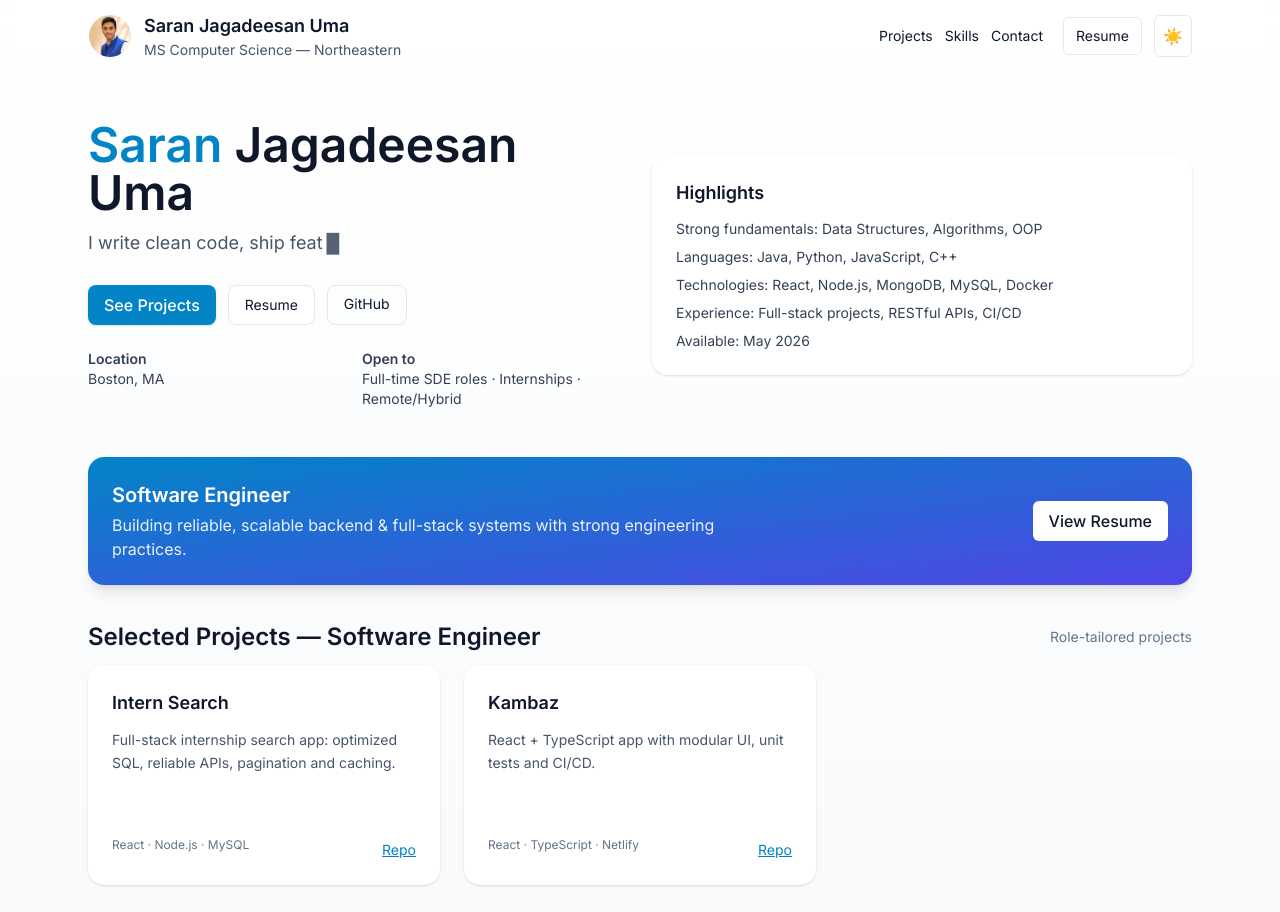
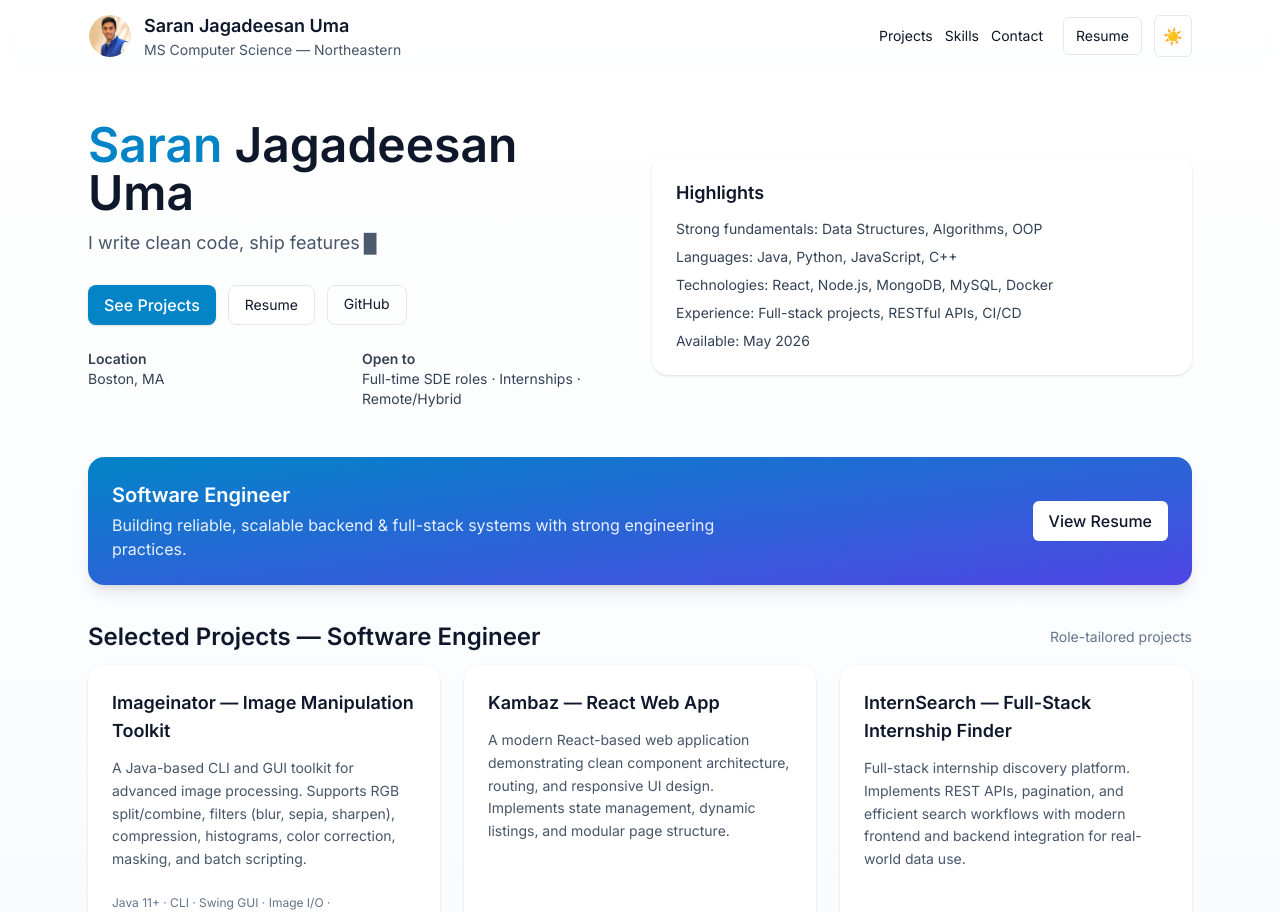
Before and after one commit to Saran-Jagadeesan-Uma/Saran-Portfolio, a React (Vite) app: page / in a window 1280 px wide. Shown: the top 912 px of the page. Built offline with nearby package versions, Linux system fonts and the light colour scheme.

Commit message:
Update content.js

```diff
--- a/src/data/content.js
+++ b/src/data/content.js
@@ -1,4 +1,5 @@
 // src/data/content.js
+
 export const ROLES = {
   SOFTWARE: "software",
   ML: "ml",
@@ -9,94 +10,131 @@ export const ROLE_META = {
   [ROLES.SOFTWARE]: {
     id: ROLES.SOFTWARE,
     label: "Software Engineer",
-    short: "Building reliable, scalable backend & full-stack systems with strong engineering practices.",
+    short:
+      "Building reliable, scalable backend & full-stack systems with strong engineering practices.",
     resume: "/resume-software.pdf",
     accent: "from-sky-600 to-indigo-600",
   },
   [ROLES.ML]: {
     id: ROLES.ML,
     label: "Machine Learning Engineer",
-    short: "Engineering ML systems, model deployment, and ML infrastructure for production use.",
+    short:
+      "Engineering ML systems, model deployment, and ML infrastructure for production use.",
     resume: "/resume-ml.pdf",
     accent: "from-green-500 to-emerald-600",
   },
   [ROLES.DATA]: {
     id: ROLES.DATA,
     label: "Data Analyst / Scientist",
-    short: "Turning data into insights: analysis, visualisation, and decision support.",
+    short:
+      "Turning data into insights: analysis, visualisation, and decision support.",
     resume: "/resume-data.pdf",
     accent: "from-amber-400 to-orange-500",
   },
 };
 
-// small sample projects per role — replace with your real projects and links
 export const PROJECTS = [
+  /* ---------------- SOFTWARE PROJECTS ---------------- */
   {
-    id: "p1",
+    id: "imageinator",
     role: ROLES.SOFTWARE,
-    title: "Intern Search",
-    desc: "Full-stack internship search app: optimized SQL, reliable APIs, pagination and caching.",
+    title: "Imageinator — Image Manipulation Toolkit",
+    desc:
+      "A Java-based CLI and GUI toolkit for advanced image processing. Supports RGB split/combine, filters (blur, sepia, sharpen), compression, histograms, color correction, masking, and batch scripting.",
+    repo: "https://github.com/Saran-Jagadeesan-Uma/Image-Manipulation-Toolkit",
+    demo: null,
+    tech: ["Java 11+", "CLI", "Swing GUI", "Image I/O", "Scripting"],
+  },
+  {
+    id: "kambaz",
+    role: ROLES.SOFTWARE,
+    title: "Kambaz — React Web App",
+    desc:
+      "A modern React-based web application demonstrating clean component architecture, routing, and responsive UI design. Implements state management, dynamic listings, and modular page structure.",
+    repo: "https://github.com/Saran-Jagadeesan-Uma/kambaz-react-web-app",
+    demo: null,
+    tech: ["React", "Tailwind CSS", "Vite", "React Router"],
+  },
+  {
+    id: "internsearch",
+    role: ROLES.SOFTWARE,
+    title: "InternSearch — Full-Stack Internship Finder",
+    desc:
+      "Full-stack internship discovery platform. Implements REST APIs, pagination, and efficient search workflows with modern frontend and backend integration for real-world data use.",
     repo: "https://github.com/Saran-Jagadeesan-Uma/internSearch",
     demo: null,
-    tech: ["React", "Node.js", "MySQL"]
+    tech: ["React", "Node.js", "Express", "MongoDB"],
   },
   {
-    id: "p2",
+    id: "portfolio",
     role: ROLES.SOFTWARE,
-    title: "Kambaz",
-    desc: "React + TypeScript app with modular UI, unit tests and CI/CD.",
-    repo: "https://github.com/Saran-Jagadeesan-Uma/kambaz-react-web-app",
+    title: "Saran Portfolio — Personal Developer Website",
+    desc:
+      "This very website! A dynamic React + Tailwind portfolio featuring role-based views, resume modals, profile previews, animations, and GitHub Pages deployment.",
+    repo: "https://github.com/Saran-Jagadeesan-Uma/Saran-Portfolio",
+    demo: "https://saran-jagadeesan-uma.github.io/Saran-Portfolio/",
+    tech: ["React", "Tailwind CSS", "Framer Motion", "Vite", "GitHub Pages"],
+  },
+
+  /* ---------------- ML PROJECTS (Placeholder) ---------------- */
+  {
+    id: "ml-classifier",
+    role: ROLES.ML,
+    title: "ImageClassifier — CNN Training Pipeline",
+    desc:
+      "Trained and deployed convolutional neural networks (CNNs) for image classification. Includes data augmentation, model evaluation, and REST API inference service.",
+    repo: "https://github.com/your-ml-repo",
     demo: null,
-    tech: ["React", "TypeScript", "Netlify"]
+    tech: ["PyTorch", "Python", "Docker", "Flask"],
   },
   {
-    id: "p3",
+    id: "ml-monitor",
     role: ROLES.ML,
-    title: "ImageClassifier",
-    desc: "Trained CNN models, built training pipeline, and deployed inference as REST service.",
-    repo: "https://github.com/your-ml-repo",
+    title: "Model Monitoring & Drift Detection",
+    desc:
+      "Lightweight ML monitoring system for detecting data and model drift in production using Prometheus metrics and visualization dashboards.",
+    repo: "https://github.com/your-ml-monitoring",
     demo: null,
-    tech: ["PyTorch", "Python", "Docker"]
+    tech: ["Prometheus", "Python", "Pandas"],
+  },
+
+  /* ---------------- DATA PROJECTS (Placeholder) ---------------- */
+  {
+    id: "sales-insights",
+    role: ROLES.DATA,
+    title: "Sales Insights Dashboard",
+    desc:
+      "Data ETL and interactive dashboards to track product performance. Built using SQL queries and visualization tools for actionable business insights.",
+    repo: "https://github.com/your-data-repo",
+    demo: null,
+    tech: ["SQL", "Python", "Tableau"],
   },
   {
-    id: "p4",
-    role: ROLES.ML,
-    title: "ML Monitoring",
-    desc: "Model drift detection & metrics infra using Prometheus and lightweight data pipelines.",
-    repo: "https://github.com/your-ml-monitoring",
-    demo: null,
-    tech: ["Prometheus", "Python"]
-  },
-  {
-    id: "p5",
+    id: "ab-analysis",
     role: ROLES.DATA,
-    title: "Sales Insights",
-    desc: "Data ETL + interactive dashboards for product insights; SQL + visualization.",
-    repo: "https://github.com/your-data-repo",
-    demo: null,
-    tech: ["SQL", "Python", "Tableau"]
-  },
-  {
-    id: "p6",
-    role: ROLES.DATA,
-    title: "Experiment Analysis",
-    desc: "A/B experiment pipeline, statistically rigorous analysis and reporting.",
+    title: "A/B Experiment Analysis Pipeline",
+    desc:
+      "Built data pipelines and statistical reports to evaluate experiment results. Includes automated hypothesis testing and dashboard generation.",
     repo: "https://github.com/your-ab-analysis",
     demo: null,
-    tech: ["Python", "Pandas", "Statsmodels"]
-  }
+    tech: ["Python", "Pandas", "Statsmodels"],
+  },
 ];
 
+/* ---------------- SKILLS ---------------- */
 export const SKILLS = {
   [ROLES.SOFTWARE]: [
     "Java",
     "Python",
     "Node.js",
+    "React",
     "REST APIs",
     "Distributed Systems",
     "Docker",
     "CI/CD",
-    "SQL"
+    "MongoDB",
+    "SQL",
+    "Image Processing",
   ],
   [ROLES.ML]: [
     "Python",
@@ -105,7 +143,7 @@ export const SKILLS = {
     "Data Pipelines",
     "Feature Engineering",
     "MLOps",
-    "Cloud (GCP/AWS)"
+    "Cloud (GCP/AWS)",
   ],
   [ROLES.DATA]: [
     "SQL",
@@ -114,6 +152,6 @@ export const SKILLS = {
     "Statistics",
     "Experimentation",
     "Dashboards",
-    "Data Cleaning"
-  ]
+    "Data Cleaning",
+  ],
 };
```
